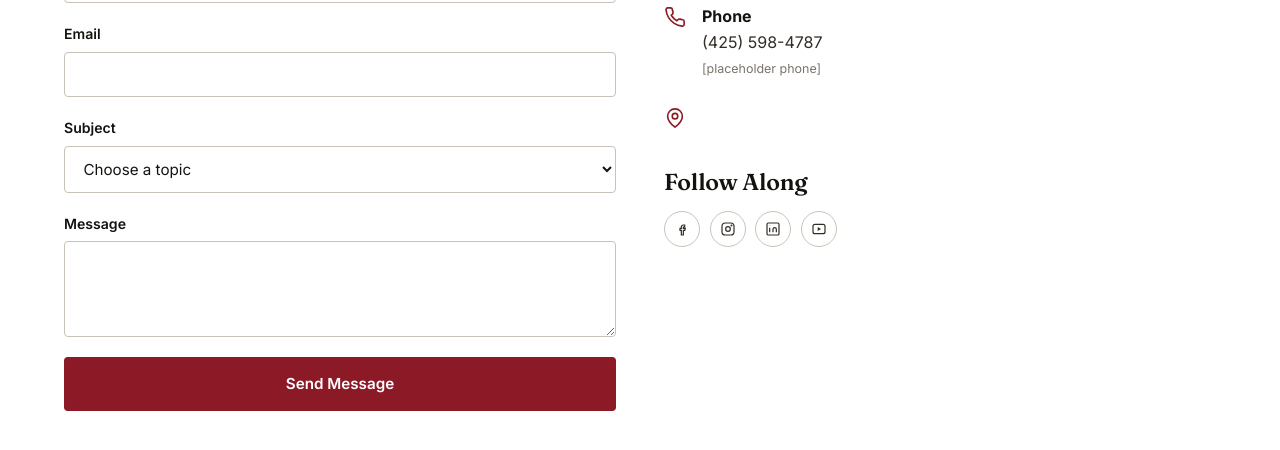
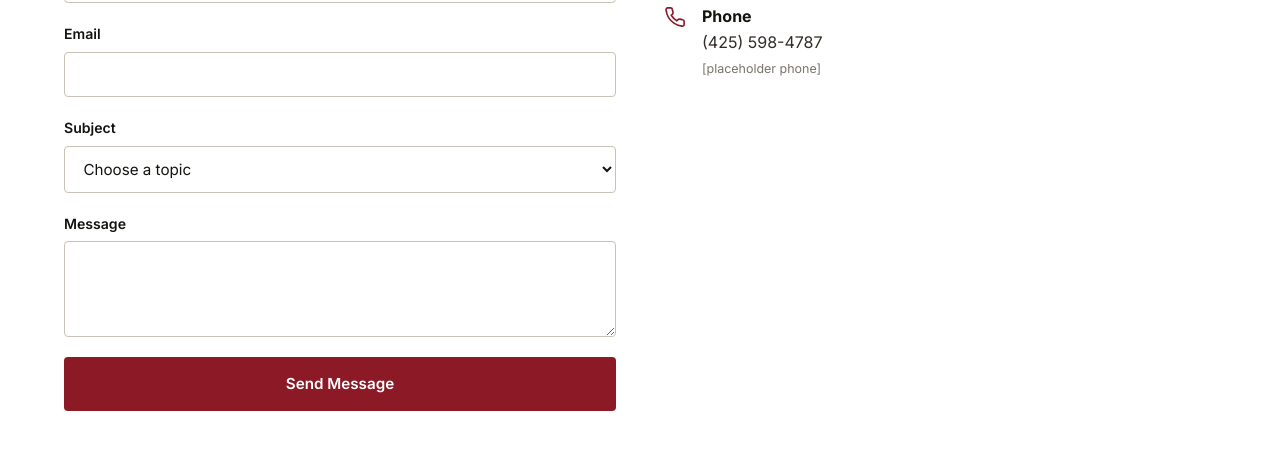
Before and after one commit to Dubby1108/newport-chess-outreach, a website: page contact.html in a window 1280 px wide. Shown: the part 620-1070 px from the top of the page. Drawn offline with Linux system fonts and the light colour scheme.

Commit message:
Update contact.html

```diff
--- a/contact.html
+++ b/contact.html
@@ -94,18 +94,10 @@
               <svg width="22" height="22" viewBox="0 0 24 24" fill="none" stroke="var(--red-700)" stroke-width="1.8" style="flex:none;margin-top:0.15rem;"><path d="M22 16.9v3a2 2 0 0 1-2.2 2 19.8 19.8 0 0 1-8.6-3 19.5 19.5 0 0 1-6-6 19.8 19.8 0 0 1-3-8.7A2 2 0 0 1 4.1 2h3a2 2 0 0 1 2 1.7c.1 1 .4 2 .7 3a2 2 0 0 1-.5 2.1L8 10.1a16 16 0 0 0 6 6l1.3-1.3a2 2 0 0 1 2-.5c1 .3 2 .5 3 .7a2 2 0 0 1 1.7 2Z"/></svg>
               <div><strong>Phone</strong><p>(425) 598-4787<br><span style="font-size:0.78rem;color:var(--ink-400);">[placeholder phone]</span></p></div>
             </div>
-            <div style="display:flex;gap:1rem;">
-              <svg width="22" height="22" viewBox="0 0 24 24" fill="none" stroke="var(--red-700)" stroke-width="1.8" style="flex:none;margin-top:0.15rem;"><path d="M20 10c0 6-8 12-8 12s-8-6-8-12a8 8 0 1 1 16 0Z"/><circle cx="12" cy="10" r="3"/></svg>
-            </div>
+
           </div>
 
-          <h3 style="margin-top:2.5rem;">Follow Along</h3>
-          <div class="social-row" style="margin-top:1rem;">
-            <a href="#" aria-label="Facebook" style="border-color:var(--ink-200);color:var(--ink-700);"><svg viewBox="0 0 24 24" fill="none" stroke="currentColor" stroke-width="1.8"><path d="M14 9h2V6h-2c-1.7 0-3 1.3-3 3v2H9v3h2v7h3v-7h2.2l.8-3H14V9z"/></svg></a>
-            <a href="#" aria-label="Instagram" style="border-color:var(--ink-200);color:var(--ink-700);"><svg viewBox="0 0 24 24" fill="none" stroke="currentColor" stroke-width="1.8"><rect x="3" y="3" width="18" height="18" rx="5"/><circle cx="12" cy="12" r="3.5"/><circle cx="17.2" cy="6.8" r="0.6" fill="currentColor"/></svg></a>
-            <a href="#" aria-label="LinkedIn" style="border-color:var(--ink-200);color:var(--ink-700);"><svg viewBox="0 0 24 24" fill="none" stroke="currentColor" stroke-width="1.8"><rect x="3" y="3" width="18" height="18" rx="2"/><path d="M7 10v7M7 7v.5M12 17v-4.5c0-1.4 1-2.5 2.5-2.5s2.5 1.1 2.5 2.5V17"/></svg></a>
-            <a href="#" aria-label="YouTube" style="border-color:var(--ink-200);color:var(--ink-700);"><svg viewBox="0 0 24 24" fill="none" stroke="currentColor" stroke-width="1.8"><rect x="3" y="5" width="18" height="14" rx="3"/><path d="m10 9 5 3-5 3V9z" fill="currentColor" stroke="none"/></svg></a>
-          </div>
+
         </div>
 
       </div>
```
